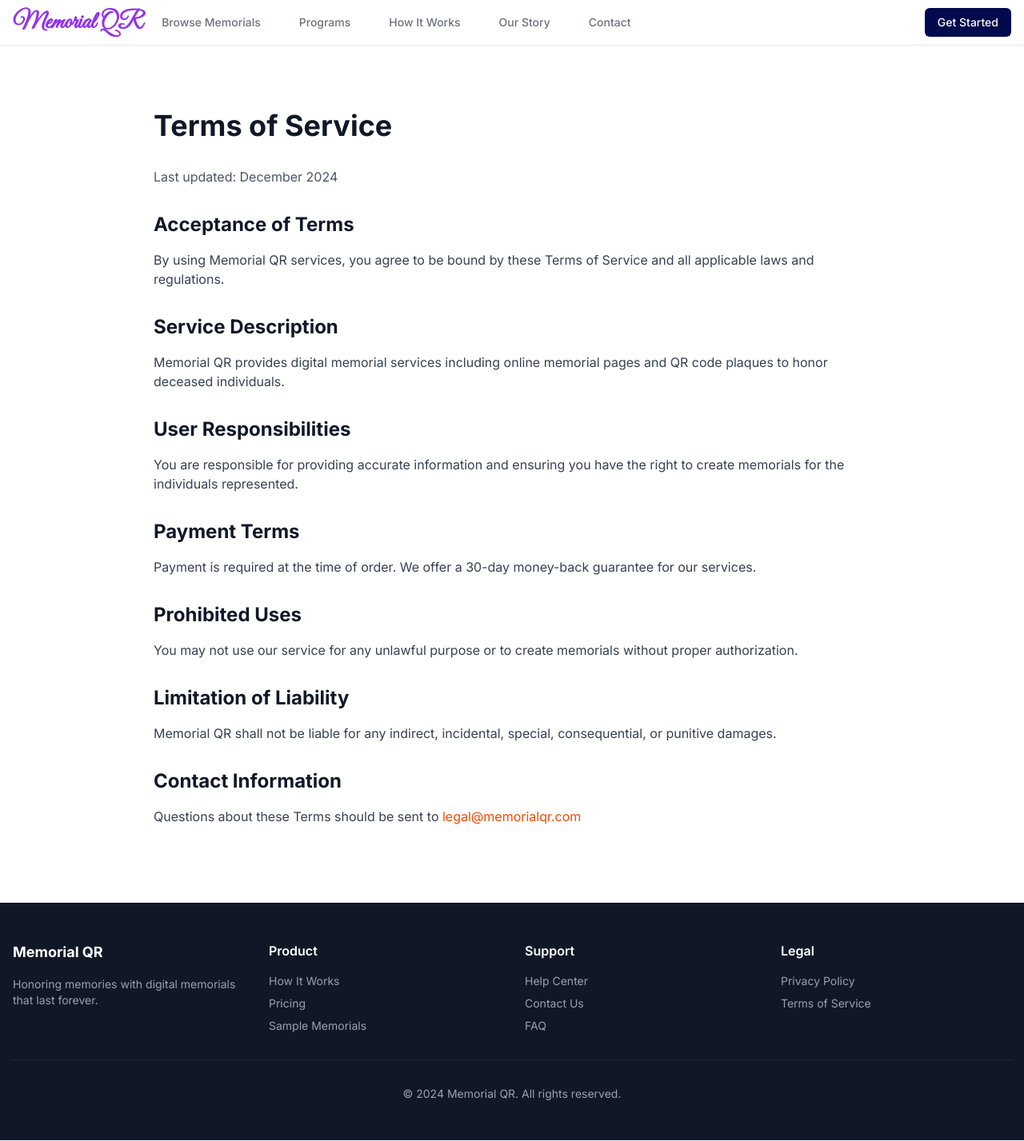
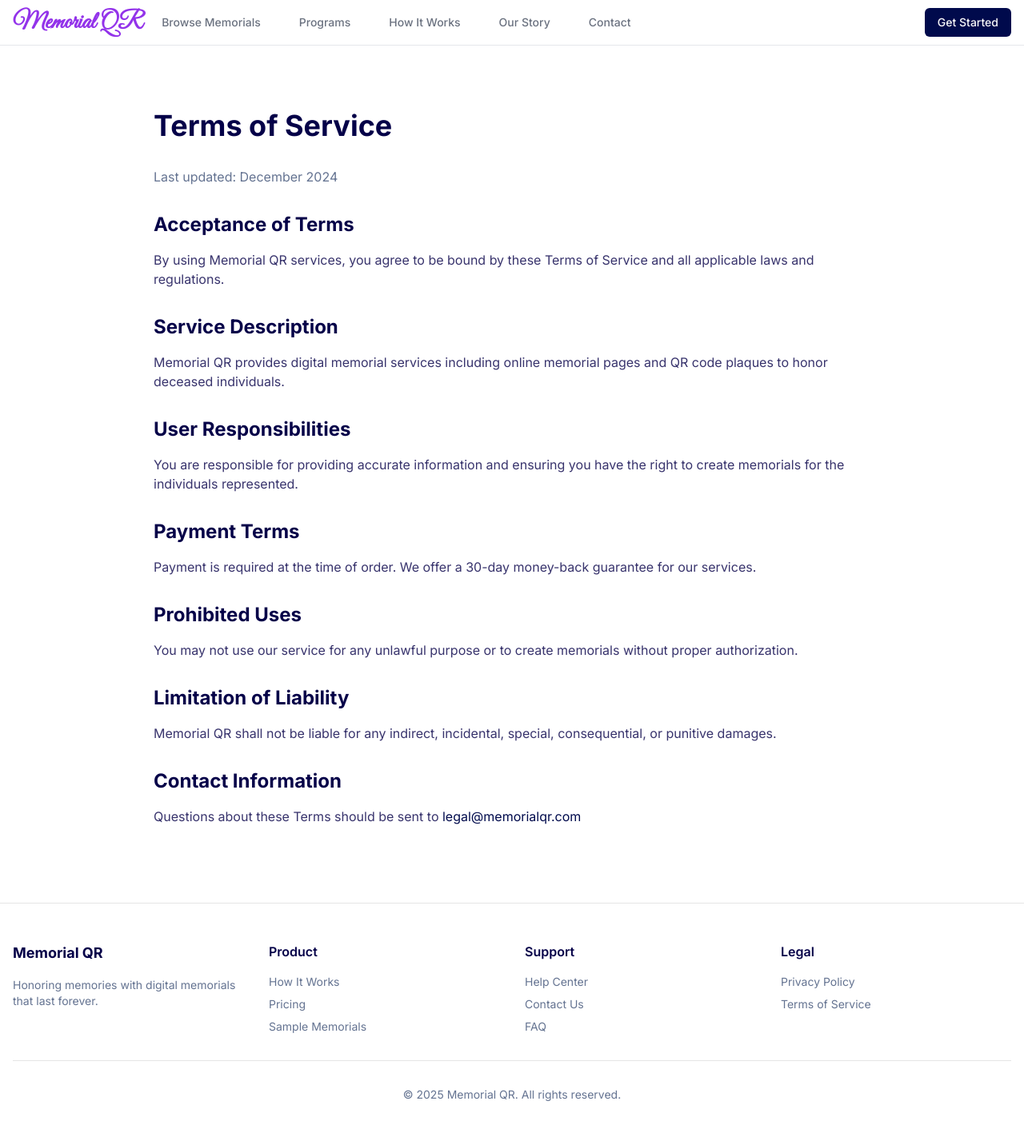
Before and after one commit to DealPatrol/v0-memorialqrwebsitecode, a Next.js app: page /terms-of-service in a window 1280 px wide. Shown: the whole page at 80% size. Built offline with nearby package versions, Linux system fonts and the light colour scheme.

Commit message:
refactor: convert hardcoded colors to semantic tokens in Phase 2
Update Privacy Policy, Terms of Service, and Help pages for consistent theming.

Co-authored-by: null <118781133+DealPatrol@users.noreply.github.com>

```diff
--- a/app/terms-of-service/page.tsx
+++ b/app/terms-of-service/page.tsx
@@ -3,52 +3,52 @@ import { Header } from "@/components/header"
 
 export default function TermsOfServicePage() {
   return (
-    <div className="min-h-screen bg-white">
+    <div className="min-h-screen bg-background">
       <Header />
 
       <div className="container mx-auto px-4 py-20">
         <div className="max-w-4xl mx-auto">
-          <h1 className="text-4xl font-bold text-gray-900 mb-8">Terms of Service</h1>
-          <p className="text-gray-600 mb-8">Last updated: December 2024</p>
+          <h1 className="text-4xl font-bold text-foreground mb-8">Terms of Service</h1>
+          <p className="text-muted-foreground mb-8">Last updated: December 2024</p>
 
           <div className="prose prose-lg max-w-none">
-            <h2 className="text-2xl font-bold text-gray-900 mt-8 mb-4">Acceptance of Terms</h2>
-            <p className="text-gray-700 mb-4">
+            <h2 className="text-2xl font-bold text-foreground mt-8 mb-4">Acceptance of Terms</h2>
+            <p className="text-foreground/80 mb-4">
               By using Memorial QR services, you agree to be bound by these Terms of Service and all applicable laws and
               regulations.
             </p>
 
-            <h2 className="text-2xl font-bold text-gray-900 mt-8 mb-4">Service Description</h2>
-            <p className="text-gray-700 mb-4">
+            <h2 className="text-2xl font-bold text-foreground mt-8 mb-4">Service Description</h2>
+            <p className="text-foreground/80 mb-4">
               Memorial QR provides digital memorial services including online memorial pages and QR code plaques to
               honor deceased individuals.
             </p>
 
-            <h2 className="text-2xl font-bold text-gray-900 mt-8 mb-4">User Responsibilities</h2>
-            <p className="text-gray-700 mb-4">
+            <h2 className="text-2xl font-bold text-foreground mt-8 mb-4">User Responsibilities</h2>
+            <p className="text-foreground/80 mb-4">
               You are responsible for providing accurate information and ensuring you have the right to create memorials
               for the individuals represented.
             </p>
 
-            <h2 className="text-2xl font-bold text-gray-900 mt-8 mb-4">Payment Terms</h2>
-            <p className="text-gray-700 mb-4">
+            <h2 className="text-2xl font-bold text-foreground mt-8 mb-4">Payment Terms</h2>
+            <p className="text-foreground/80 mb-4">
               Payment is required at the time of order. We offer a 30-day money-back guarantee for our services.
             </p>
 
-            <h2 className="text-2xl font-bold text-gray-900 mt-8 mb-4">Prohibited Uses</h2>
-            <p className="text-gray-700 mb-4">
+            <h2 className="text-2xl font-bold text-foreground mt-8 mb-4">Prohibited Uses</h2>
+            <p className="text-foreground/80 mb-4">
               You may not use our service for any unlawful purpose or to create memorials without proper authorization.
             </p>
 
-            <h2 className="text-2xl font-bold text-gray-900 mt-8 mb-4">Limitation of Liability</h2>
-            <p className="text-gray-700 mb-4">
+            <h2 className="text-2xl font-bold text-foreground mt-8 mb-4">Limitation of Liability</h2>
+            <p className="text-foreground/80 mb-4">
               Memorial QR shall not be liable for any indirect, incidental, special, consequential, or punitive damages.
             </p>
 
-            <h2 className="text-2xl font-bold text-gray-900 mt-8 mb-4">Contact Information</h2>
-            <p className="text-gray-700 mb-4">
+            <h2 className="text-2xl font-bold text-foreground mt-8 mb-4">Contact Information</h2>
+            <p className="text-foreground/80 mb-4">
               Questions about these Terms should be sent to{" "}
-              <Link href="mailto:legal@memorialqr.com" className="text-orange-600 hover:underline">
+              <Link href="mailto:legal@memorialqr.com" className="text-primary hover:underline">
                 legal@memorialqr.com
               </Link>
             </p>
@@ -57,29 +57,31 @@ export default function TermsOfServicePage() {
       </div>
 
       {/* Footer */}
-      <footer className="bg-gray-900 text-white py-12">
+      <footer className="bg-card text-card-foreground py-12 border-t">
         <div className="container mx-auto px-4">
           <div className="grid md:grid-cols-4 gap-8">
             <div>
               <h3 className="font-bold text-lg mb-4">Memorial QR</h3>
-              <p className="text-gray-400 text-sm">Honoring memories with digital memorials that last forever.</p>
+              <p className="text-muted-foreground text-sm">
+                Honoring memories with digital memorials that last forever.
+              </p>
             </div>
 
             <div>
               <h4 className="font-semibold mb-4">Product</h4>
-              <ul className="space-y-2 text-sm text-gray-400">
+              <ul className="space-y-2 text-sm text-muted-foreground">
                 <li>
-                  <Link href="/how-it-works" className="hover:text-white">
+                  <Link href="/how-it-works" className="hover:text-foreground transition-colors">
                     How It Works
                   </Link>
                 </li>
                 <li>
-                  <Link href="/pricing" className="hover:text-white">
+                  <Link href="/pricing" className="hover:text-foreground transition-colors">
                     Pricing
                   </Link>
                 </li>
                 <li>
-                  <Link href="/browse-memorials" className="hover:text-white">
+                  <Link href="/browse-memorials" className="hover:text-foreground transition-colors">
                     Sample Memorials
                   </Link>
                 </li>
@@ -88,19 +90,19 @@ export default function TermsOfServicePage() {
 
             <div>
               <h4 className="font-semibold mb-4">Support</h4>
-              <ul className="space-y-2 text-sm text-gray-400">
+              <ul className="space-y-2 text-sm text-muted-foreground">
                 <li>
-                  <Link href="/help" className="hover:text-white">
+                  <Link href="/help" className="hover:text-foreground transition-colors">
                     Help Center
                   </Link>
                 </li>
                 <li>
-                  <Link href="/contact" className="hover:text-white">
+                  <Link href="/contact" className="hover:text-foreground transition-colors">
                     Contact Us
                   </Link>
                 </li>
                 <li>
-                  <Link href="/faq" className="hover:text-white">
+                  <Link href="/faq" className="hover:text-foreground transition-colors">
                     FAQ
                   </Link>
                 </li>
@@ -109,14 +111,14 @@ export default function TermsOfServicePage() {
 
             <div>
               <h4 className="font-semibold mb-4">Legal</h4>
-              <ul className="space-y-2 text-sm text-gray-400">
+              <ul className="space-y-2 text-sm text-muted-foreground">
                 <li>
-                  <Link href="/privacy-policy" className="hover:text-white">
+                  <Link href="/privacy-policy" className="hover:text-foreground transition-colors">
                     Privacy Policy
                   </Link>
                 </li>
                 <li>
-                  <Link href="/terms-of-service" className="hover:text-white">
+                  <Link href="/terms-of-service" className="hover:text-foreground transition-colors">
                     Terms of Service
                   </Link>
                 </li>
@@ -124,8 +126,8 @@ export default function TermsOfServicePage() {
             </div>
           </div>
 
-          <div className="border-t border-gray-800 mt-8 pt-8 text-center text-sm text-gray-400">
-            <p>&copy; 2024 Memorial QR. All rights reserved.</p>
+          <div className="border-t border-border mt-8 pt-8 text-center text-sm text-muted-foreground">
+            <p>&copy; 2025 Memorial QR. All rights reserved.</p>
           </div>
         </div>
       </footer>
```
Also changed, not shown: app/help/page.tsx (+52 -50 lines), app/privacy-policy/page.tsx (+31 -29 lines).
